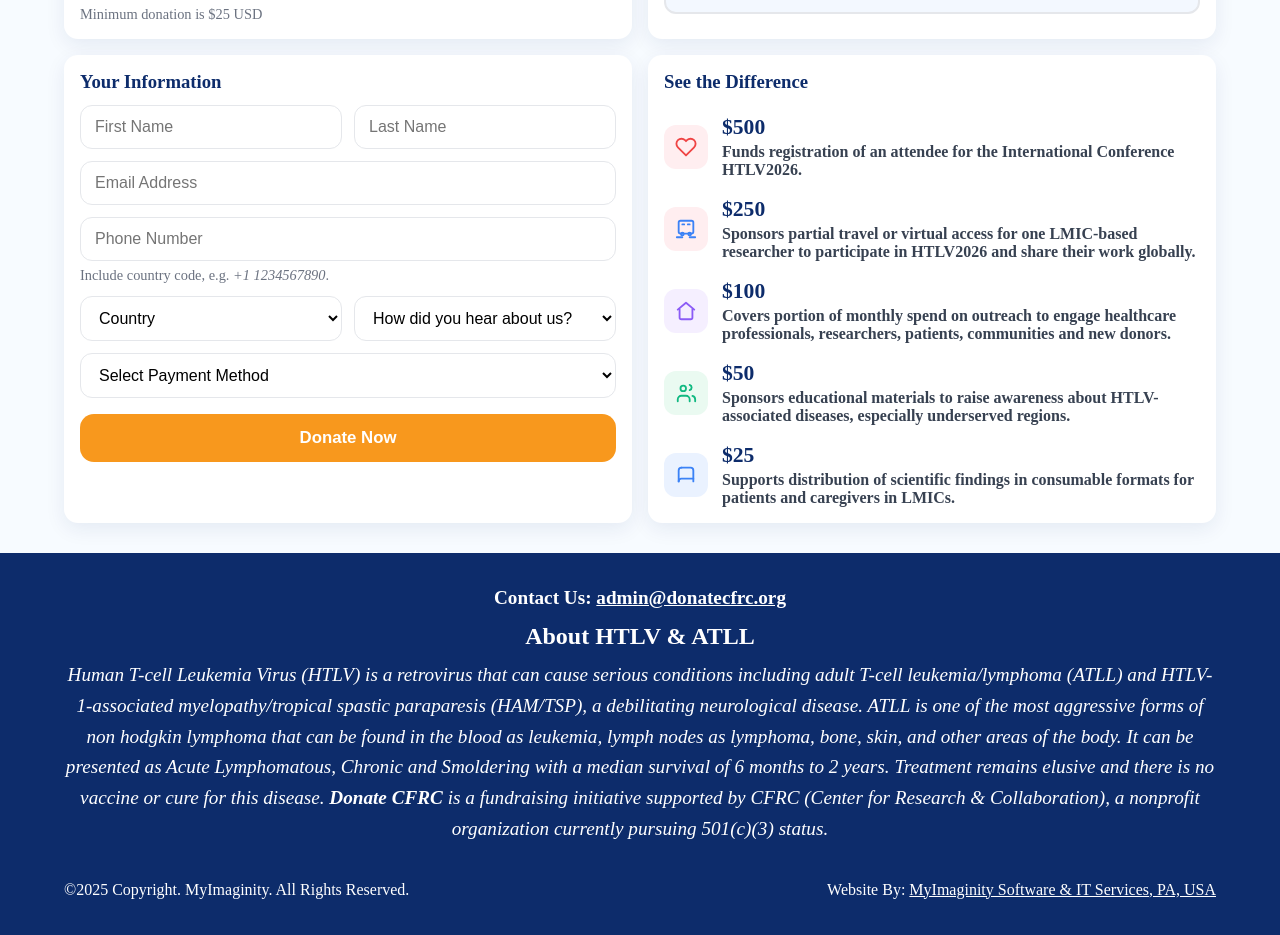
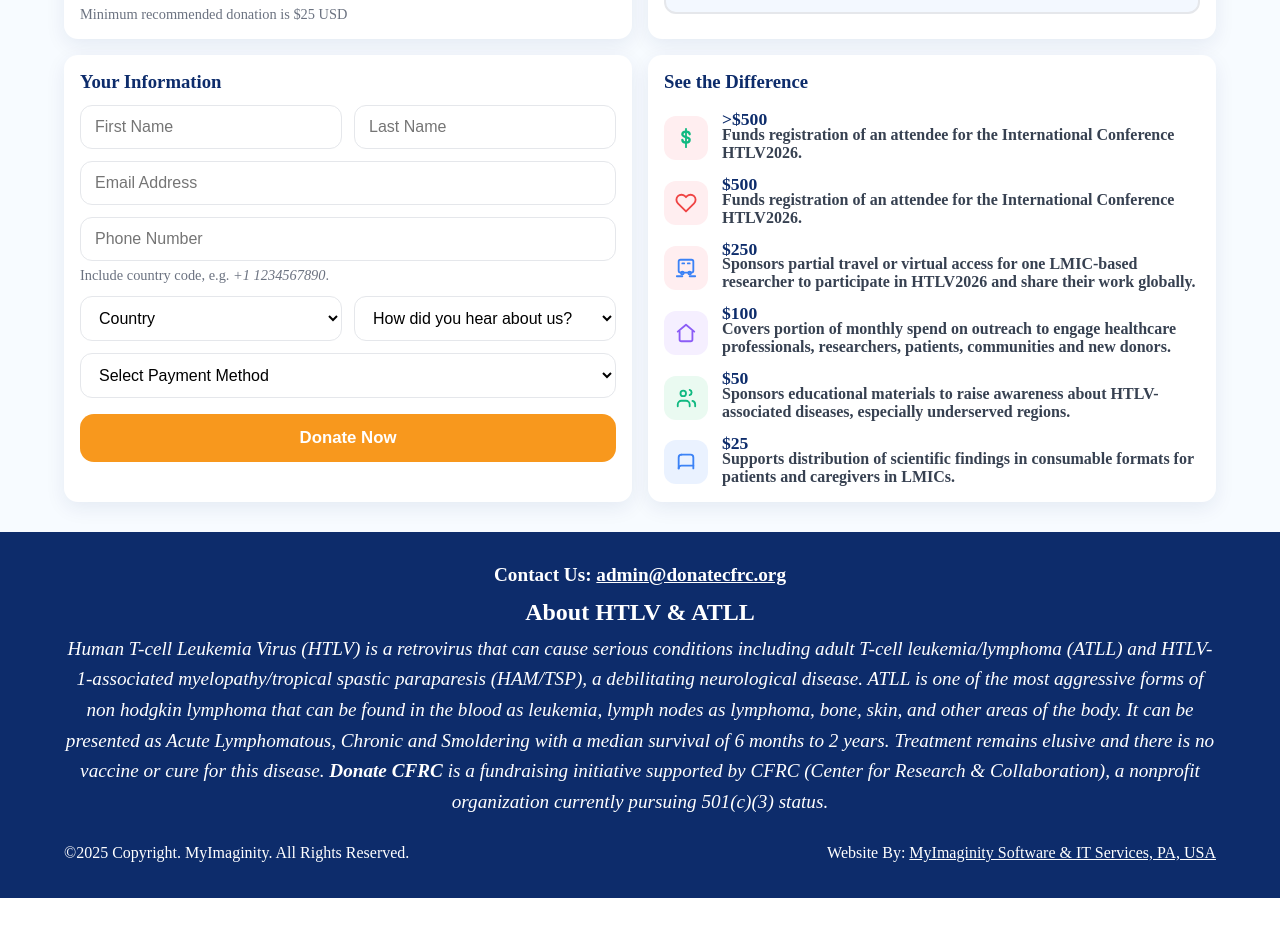
Before and after one commit to swarajtrivedi/cfrc-fundraiser, a React (Create React App) app: page / in a window 1280 px wide. Shown: the part 1993-2928 px from the top of the page. After the commit the page ends 2891 px from the top, so only its background shows below. Built offline with nearby package versions, Linux system fonts and the light colour scheme.

Commit message:
Minimum donation fix, footer margin fix, see the diff fix for gt 500 description

```diff
--- a/src/components/sections/DonationSection/DonationSection.styles.tsx
+++ b/src/components/sections/DonationSection/DonationSection.styles.tsx
@@ -185,10 +185,10 @@ const DiffIcon = styled.div<{ bg: string }>`
 `;
 
 const DiffAmount = styled.div`
-  font-weight: 800;
+  font-weight: 600;
   color: #0d2c6b;
-  font-size: 1.35rem;
-  line-height: 1.2;
+  font-size: 1.1rem;
+  line-height: 0.5;
 `;
 
 const DiffText = styled.div`
--- a/src/components/sections/DonationSection/DonationSection.tsx
+++ b/src/components/sections/DonationSection/DonationSection.tsx
@@ -38,6 +38,7 @@ import { BookIcon } from "../../../icons/BookIcon";
 
 import qr from "../../../images/image11.png"
 import { TravelIcon } from "../../../icons/TravelIcon";
+import { DollarIcon } from "../../../icons/DollarIcon";
 
 
 interface IDonationSection {
@@ -74,9 +75,10 @@ export const DonationSection = (props: IDonationSection) =>{
 
     if (!amt || amt <= 0) {
       e.amount = "Please choose or enter a valid amount.";
-    } else if (customAmount && amt < 25) {
-      e.amount = "Minimum donation is $25.";
     }
+    // else if (customAmount && amt < 25) {
+    //   e.amount = "Minimum donation is $25.";
+    // }
 
     if (!first.trim()) e.first = "First name is required.";
     if (!last.trim()) e.last = "Last name is required.";
@@ -109,8 +111,8 @@ export const DonationSection = (props: IDonationSection) =>{
     if (!validate()) return;
 
     const amt = displayAmount;
-    if (!amt || amt < 25) {
-      setErrors((prev) => ({ ...prev, amount: "Minimum donation is $25." }));
+    if (!amt) {
+      setErrors((prev) => ({ ...prev, amount: "Please enter an amount." }));
       return;
     }
 
@@ -206,7 +208,7 @@ export const DonationSection = (props: IDonationSection) =>{
                         hasError={!!errors.amount}
                       />
                     </CurrencyInputWrapper>
-                    <Helper>Minimum donation is $25 USD</Helper>
+                    <Helper>Minimum recommended donation is $25 USD</Helper>
                     {errors.amount && <ErrorText>{errors.amount}</ErrorText>}
                   </Card>
 
@@ -357,6 +359,15 @@ export const DonationSection = (props: IDonationSection) =>{
                     <CardTitle>See the Difference</CardTitle>
                     <DiffList>
 
+                      <DiffItem>
+                        <DiffIcon bg="#ffeef0">
+                          <DollarIcon />
+                        </DiffIcon>
+                        <div>
+                          <DiffAmount>&gt;$500</DiffAmount>
+                          <DiffText>Funds registration of an attendee for the International Conference HTLV2026.</DiffText>
+                        </div>
+                      </DiffItem>
 
                       <DiffItem>
                         <DiffIcon bg="#ffeef0">
--- a/src/components/sections/FooterSection/FooterSection.styles.tsx
+++ b/src/components/sections/FooterSection/FooterSection.styles.tsx
@@ -17,7 +17,7 @@ const FooterHeading = styled.p`
 
 const FooterText = styled.p`
   font-size: 1.2rem;
-  margin: 10px 0;
+  margin: 8px 0;
   line-height: 1.6;
 `;
 
@@ -28,7 +28,7 @@ const FooterBottom = styled.div`
   justify-content: space-between;
   align-items: center;
   flex-wrap: wrap;
-  margin-top: 20px;
+  margin-top: 10px;
 `;
 
 const FooterLink = styled.a`
--- /dev/null
+++ b/src/icons/DollarIcon.tsx
@@ -0,0 +1,21 @@
+export const DollarIcon = () => {
+  return (
+    <svg width="22" height="22" viewBox="0 0 24 24" fill="none">
+      {/* Vertical line */}
+      <path
+        d="M12 2v20"
+        stroke="#10b981"
+        strokeWidth="2"
+        strokeLinecap="round"
+      />
+      {/* S-shaped dollar curve */}
+      <path
+        d="M16 8c0-2-1.9-3-4-3s-4 1-4 3c0 2 2 2.5 4 3s4 1 4 3-2 3-4 3-4-1-4-3"
+        stroke="#10b981"
+        strokeWidth="2.5"
+        strokeLinecap="round"
+        strokeLinejoin="round"
+      />
+    </svg>
+  );
+};
```
Also changed, not shown: src/components/sections/BodySection/BodySection.tsx (+0 -34 lines).
